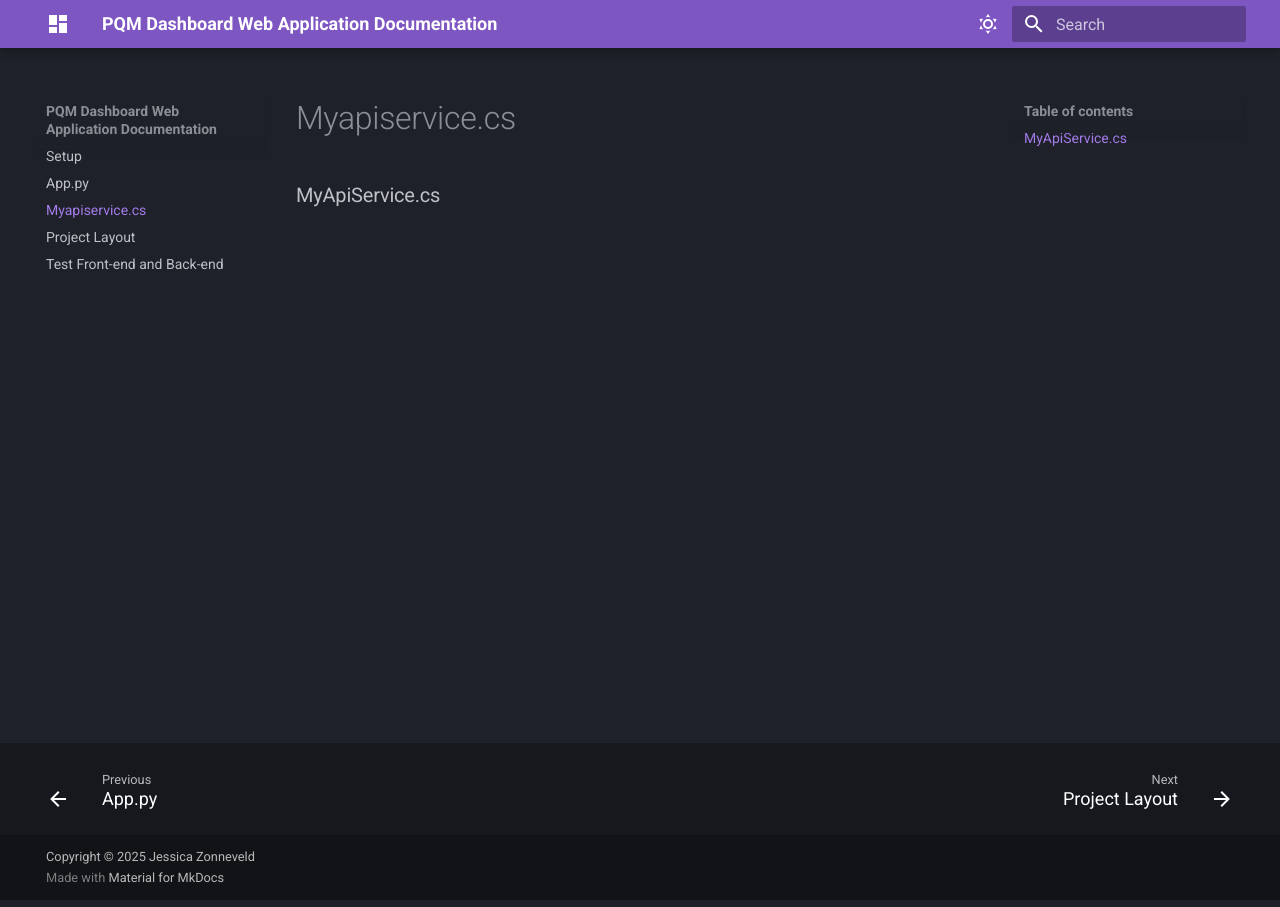
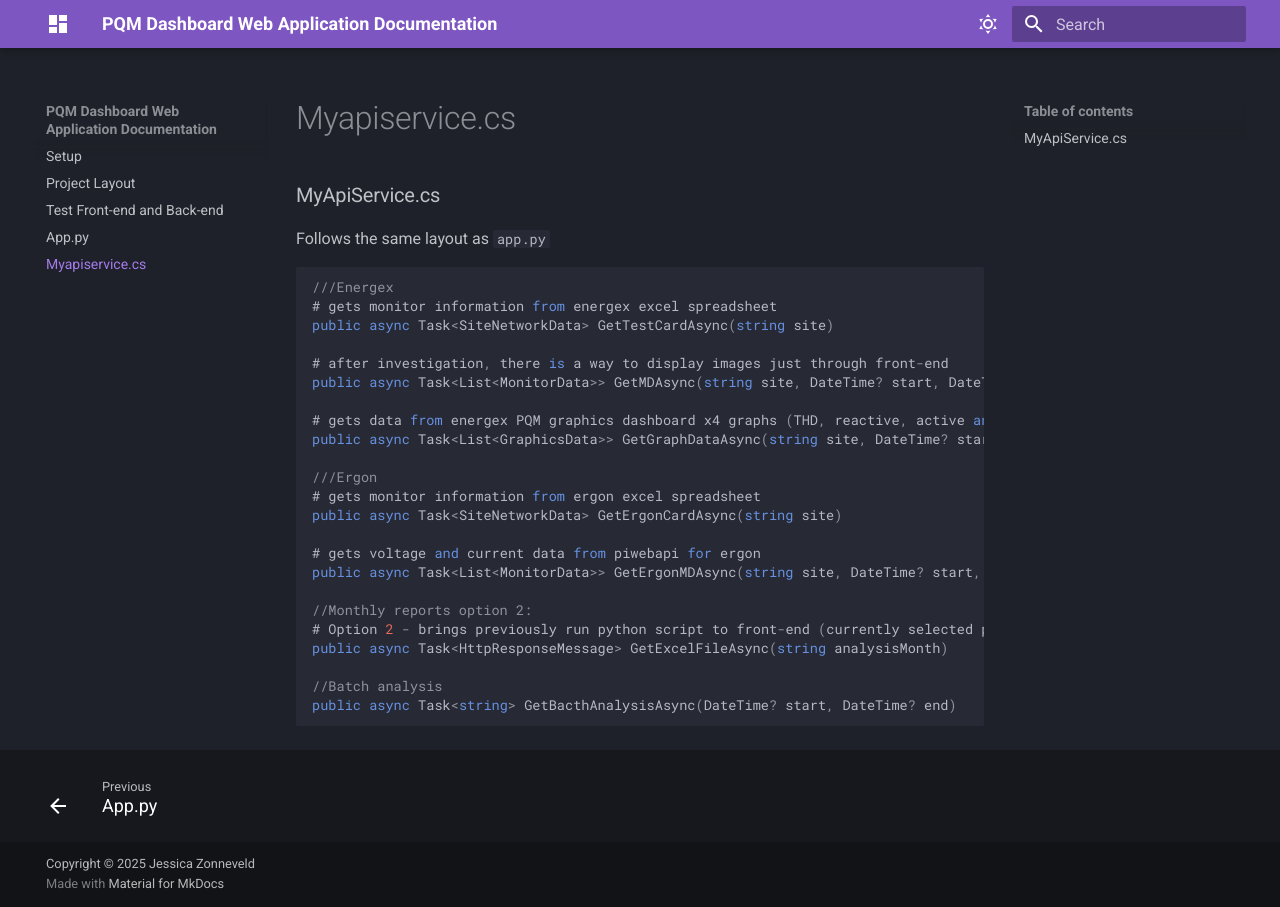
Before and after one commit to jessicazonneveld/PQM_Dashboard, an MkDocs documentation site: the page built from docs/myapiservice.cs.md, in a window 1280 px wide. Built offline with MkDocs 1.6.1 and Material for MkDocs 9.7.7, drawn with Linux system fonts in a browser that asks for light colours.

Commit message:
update 3

````diff
--- a/docs/myapiservice.cs.md
+++ b/docs/myapiservice.cs.md
@@ -1 +1,29 @@
 ### MyApiService.cs
+
+Follows the same layout as `app.py`
+
+```c#
+///Energex
+# gets monitor information from energex excel spreadsheet
+public async Task<SiteNetworkData> GetTestCardAsync(string site)
+
+# after investigation, there is a way to display images just through front-end
+public async Task<List<MonitorData>> GetMDAsync(string site, DateTime? start, DateTime? end)
+
+# gets data from energex PQM graphics dashboard x4 graphs (THD, reactive, active and phase angle)
+public async Task<List<GraphicsData>> GetGraphDataAsync(string site, DateTime? start, DateTime? end)
+
+///Ergon
+# gets monitor information from ergon excel spreadsheet
+public async Task<SiteNetworkData> GetErgonCardAsync(string site)
+
+# gets voltage and current data from piwebapi for ergon
+public async Task<List<MonitorData>> GetErgonMDAsync(string site, DateTime? start, DateTime? end)
+
+//Monthly reports option 2:
+# Option 2 - brings previously run python script to front-end (currently selected process)
+public async Task<HttpResponseMessage> GetExcelFileAsync(string analysisMonth)
+
+//Batch analysis
+public async Task<string> GetBacthAnalysisAsync(DateTime? start, DateTime? end)
+```
--- a/mkdocs.yml
+++ b/mkdocs.yml
@@ -25,6 +25,13 @@ theme:
       primary: deep purple
       accent: blue
 
+nav:
+  - index.md
+  - project-layout.md
+  - testing.md
+  - app.py.md
+  - myapiservice.cs.md
+
 plugins:
   # - glightbox
   - search
````
